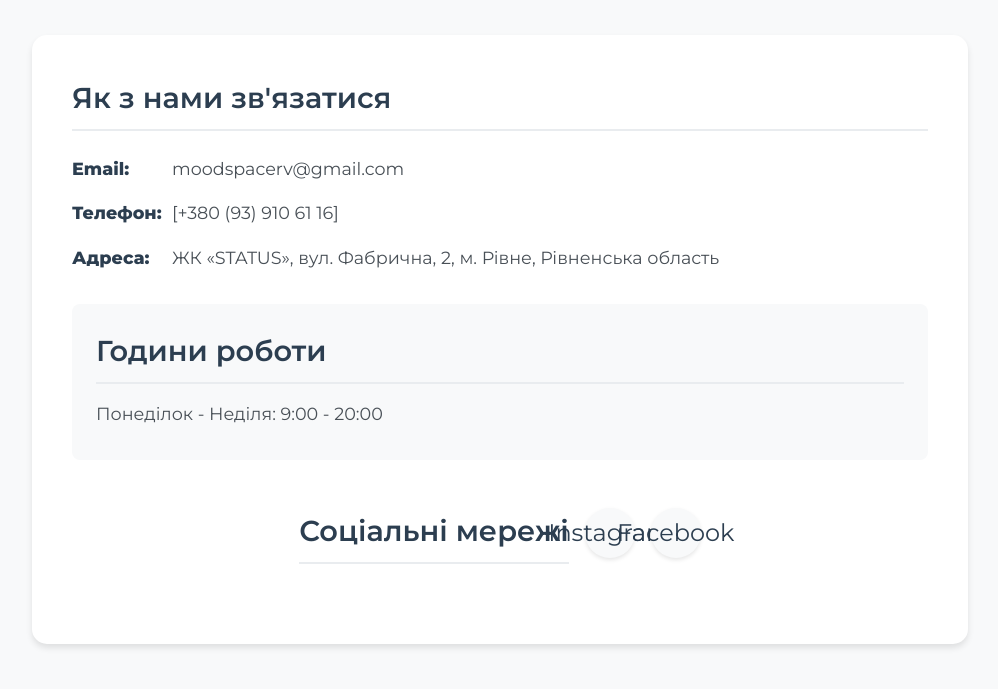
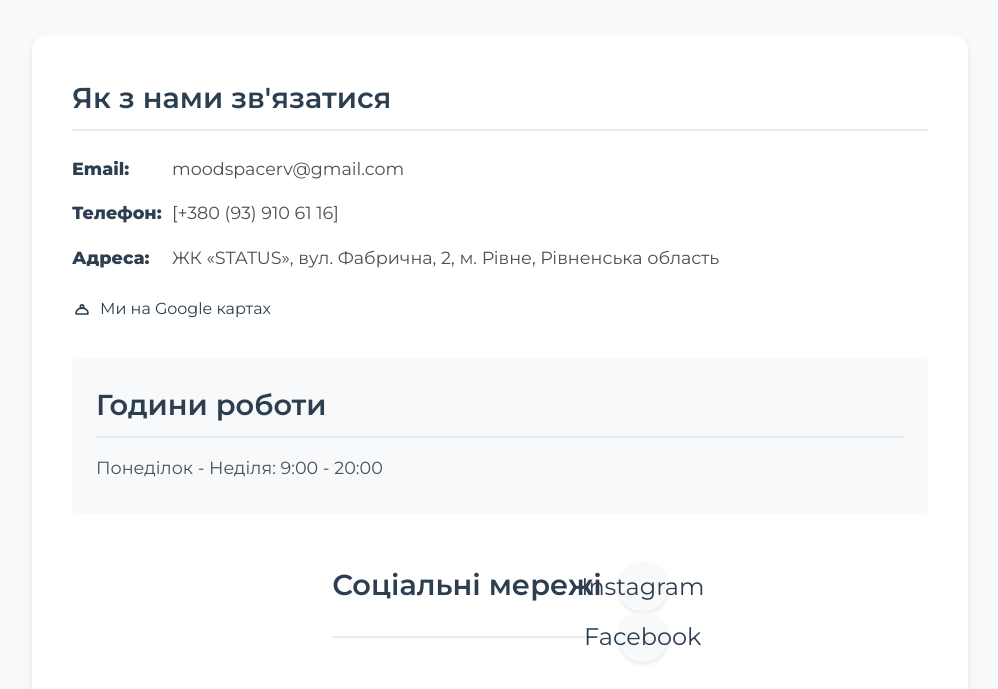
Before and after one commit to LEGIONERscu/MOOD-SPACE-STUDIO, a website: page public/contacts.html in a window 1280 px wide. Shown: the part 190-879 px from the top of the page, without its empty margins (140-1138 px from the left). Drawn offline with Linux system fonts and the light colour scheme; grey boxes are pictures that could not be loaded.

Commit message:
Fix social links layout and remove broken map iframe from contacts page

```diff
--- a/public/contacts.html
+++ b/public/contacts.html
@@ -193,6 +193,10 @@
                 <p><strong>Email:</strong> moodspacerv@gmail.com</p>
                 <p><strong>Телефон:</strong> [+380 (93) 910 61 16]</p>
                 <p><strong>Адреса:</strong> ЖК «STATUS», вул. Фабрична, 2, м. Рівне, Рівненська область</p>
+                <a href="https://maps.app.goo.gl/u6FUS1GAZyRGFPiNA" target="_blank" style="display: inline-flex; align-items: center; gap: 0.5rem; margin-top: 0.5rem; color: #2c3e50; text-decoration: none; font-weight: 500;">
+                  <svg xmlns="http://www.w3.org/2000/svg" width="20" height="20" fill="none" viewBox="0 0 24 24" stroke="currentColor"><path stroke-linecap="round" stroke-linejoin="round" stroke-width="2" d="M12 11c1.104 0 2-.896 2-2s-.896-2-2-2-2 .896-2 2 .896 2 2 2zm0 0c-3.866 0-7 2.239-7 5v2h14v-2c0-2.761-3.134-5-7-5z"/></svg>
+                  Ми на Google картах
+                </a>
             </div>
 
             <div class="working-hours">
@@ -200,10 +204,12 @@
                 <p>Понеділок - Неділя: 9:00 - 20:00</p>
             </div>
 
-            <div class="social-links">
+            <div class="social-links" style="margin-top:2rem;">
                 <h2>Соціальні мережі</h2>
-                <a href="https://www.instagram.com/mood.space.rv?igsh=MTdnY2s1bDg4Zm9rcw%3D%3D" target="_blank">Instagram</a>
-                <a href="#" target="_blank">Facebook</a>
+                <ul style="list-style:none; padding:0; margin:0;">
+                  <li><a href="https://www.instagram.com/mood.space.rv?igsh=MTdnY2s1bDg4Zm9rcw%3D%3D" target="_blank">Instagram</a></li>
+                  <li><a href="#" target="_blank">Facebook</a></li>
+                </ul>
             </div>
         </div>
 
```
